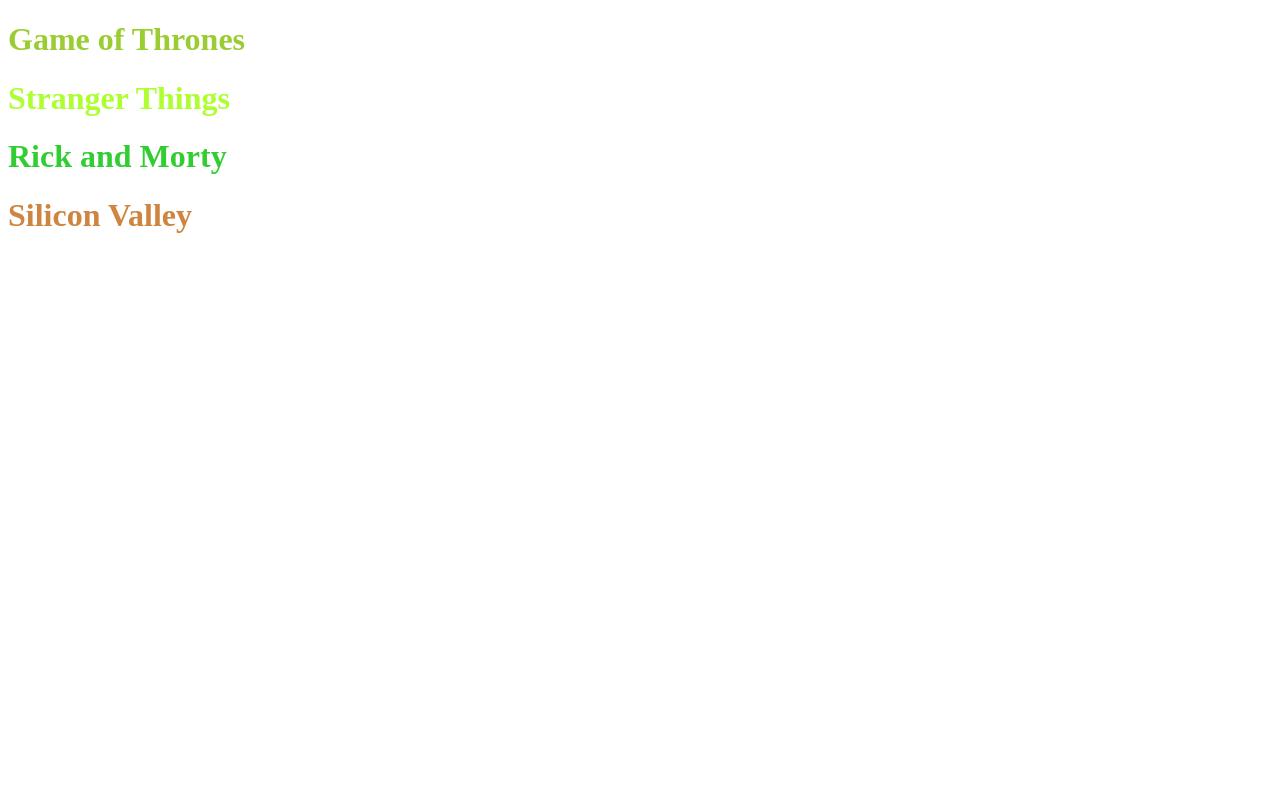
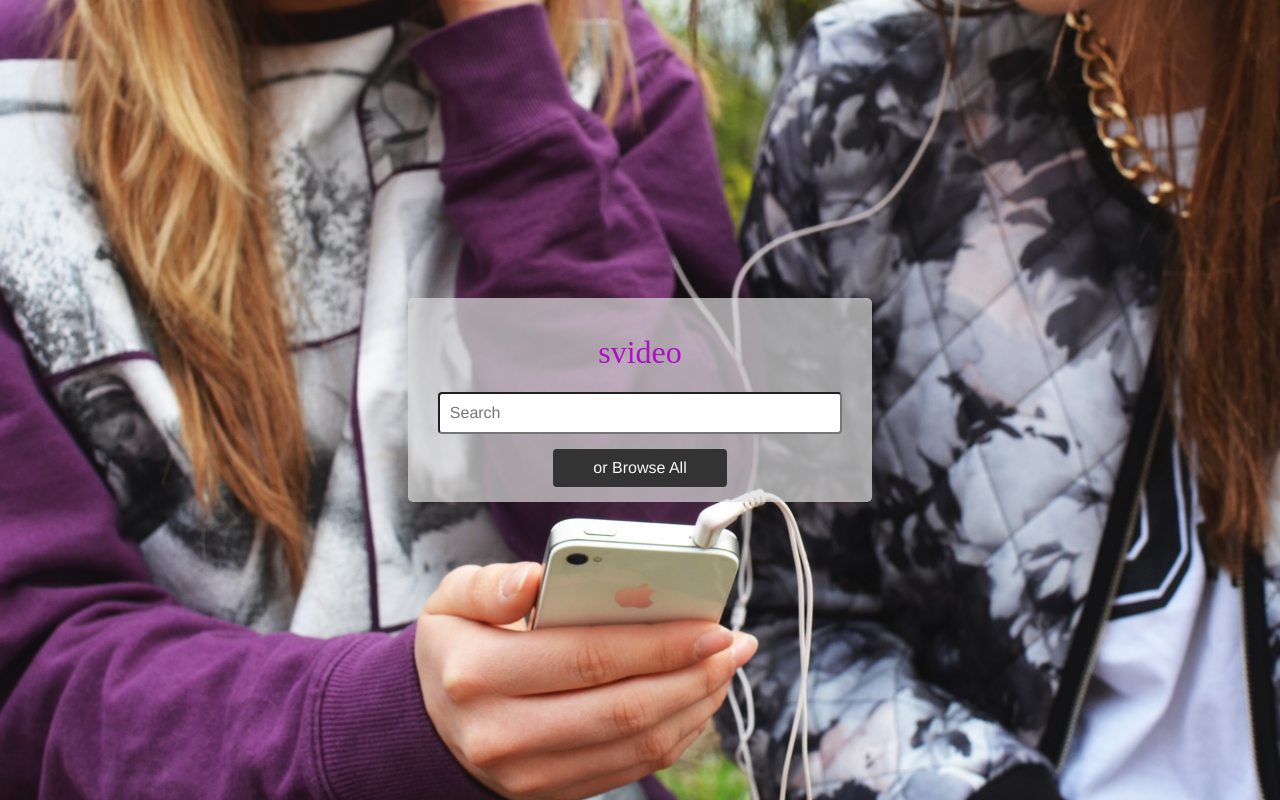
Before and after one commit to hienja/learningRedux, a React app: page / in a window 1280 px wide. Built offline with nearby package versions, Linux system fonts and the light colour scheme.

Commit message:
Modify webpack.config.js -Add preset to loader's query so webpack to compile jsx file. -Link css to index.html. -Re-initalize ClientApp.jsx to start building svideo application.

```diff
--- a/index.html
+++ b/index.html
@@ -3,6 +3,7 @@
 <head>
 	<meta charset="utf-8">
 	<title>svideo</title>
+	<link rel="stylesheet" href="public/style.css">
 </head>
 <body>
 	<div id="app"></div>
--- a/js/ClientApp.jsx
+++ b/js/ClientApp.jsx
@@ -1,18 +1,48 @@
 import React from 'react';
-import {render} from 'react-dom';
+import { render } from 'react-dom';
 
-const ce = React.createElement;
+const App = () =>
+	<div className="app">
+		<div className="landing">
+			<h1>svideo</h1>
+			<input type="text" placeholder="Search" />
+			<a>or Browse All</a>
+		</div>
+	</div>;
 
-const MyTitle = props => ce('div', null, ce('h1', { style: { color: props.color } }, props.title));
+render(<App />, document.getElementById('app'));
 
-const MyFirstComponent = () =>
-  ce(
-    'div',
-    { id: 'my-first-component' },
-    ce(MyTitle, { title: 'Game of Thrones', color: 'YellowGreen' }),
-    ce(MyTitle, { title: 'Stranger Things', color: 'GreenYellow' }),
-    ce(MyTitle, { title: 'Rick and Morty', color: 'LimeGreen' }),
-    ce(MyTitle, { title: 'Silicon Valley', color: 'peru' })
-  );
+// const ce = React.createElement;
 
-render(ce(MyFirstComponent), document.getElementById('app'));
+// const MyTitle = function(props) {
+// 	return (
+// 		<div>
+// 			<h1 style={{ color: props.color }}>
+// 				{props.title}
+// 			</h1>
+// 		</div>
+// 	);
+// };
+
+// ce('div', null, ce('h1', { style: { color: props.color } }, props.title));
+
+// const MyFirstComponent = function() {
+// 	return (
+// 		<div>
+// 			<MyTitle title="Game of Thrones" color="YellowGreen" />
+// 			<MyTitle title="Stranger Things" color="YellowGreen" />
+// 			<MyTitle title="Rick and Morty" color="peru" />
+// 			<MyTitle title="Silicon Valley" color="LimeGreen" />
+// 		</div>
+// 	);
+// };
+// ce(
+// 	'div',
+// 	{ id: 'my-first-component' },
+// 	ce(MyTitle, { title: 'Game of Thrones', color: 'YellowGreen' }),
+// 	ce(MyTitle, { title: 'Stranger Things', color: 'GreenYellow' }),
+// 	ce(MyTitle, { title: 'Rick and Morty', color: 'LimeGreen' }),
+// 	ce(MyTitle, { title: 'Silicon Valley', color: 'peru' })
+// );
+
+// render(<MyFirstComponent />, document.getElementById('app'));
--- a/webpack.config.js
+++ b/webpack.config.js
@@ -2,8 +2,8 @@
 
 module.exports = {
 	context: __dirname,
-	entry: "./js/ClientApp.jsx",
-	devtool: "cheap-eval-source-map",
+	entry: ['./js/ClientApp.jsx'],
+	devtool: 'cheap-eval-source-map',
 	output: {
 		path: path.join(__dirname, 'public'),
 		filename: 'bundle.js'
@@ -20,8 +20,11 @@
 		rules: [
 			{
 				test: /\.jsx?$/,
-				loader: 'babel-loader'
+				loader: 'babel-loader',
+				query: {
+					presets: ['react']
+				}
 			}
 		]
 	}
-}
+};
```
